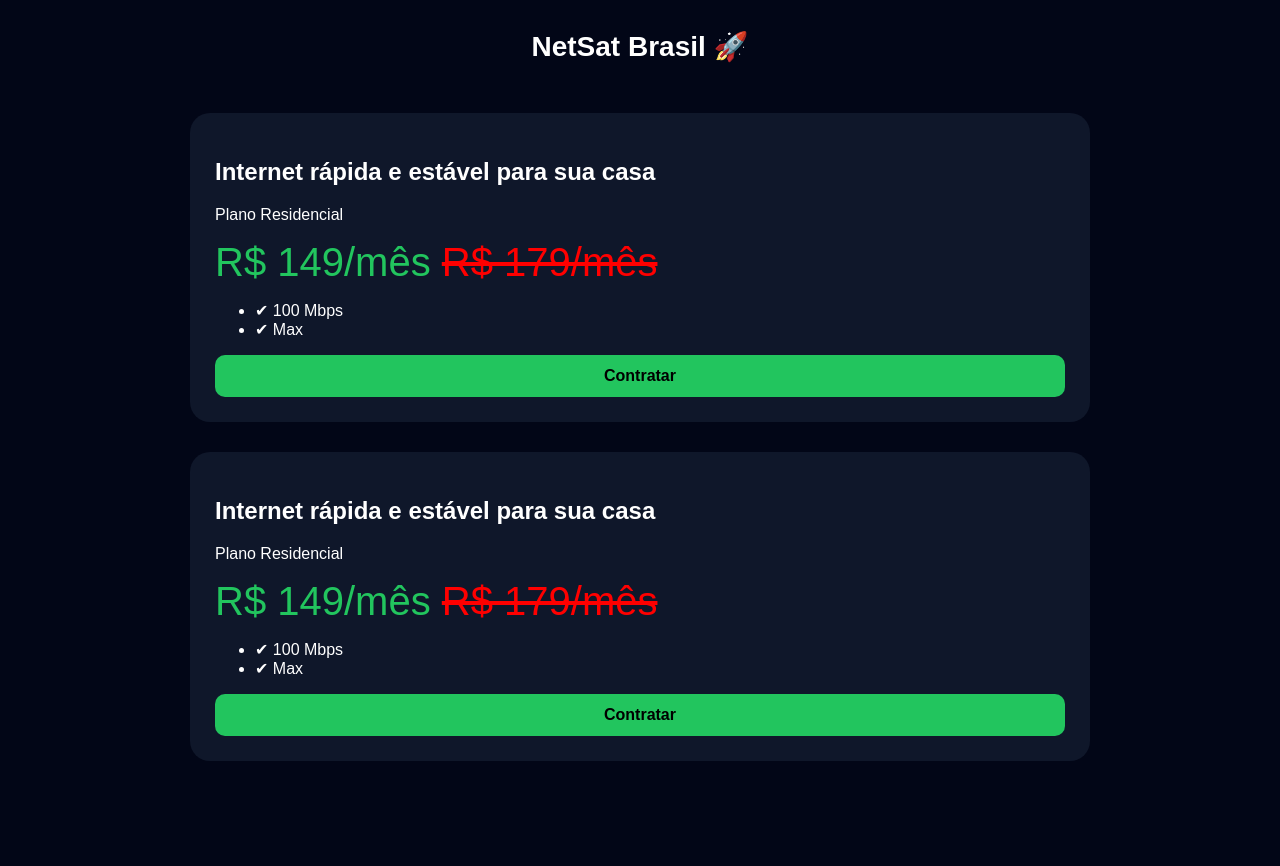
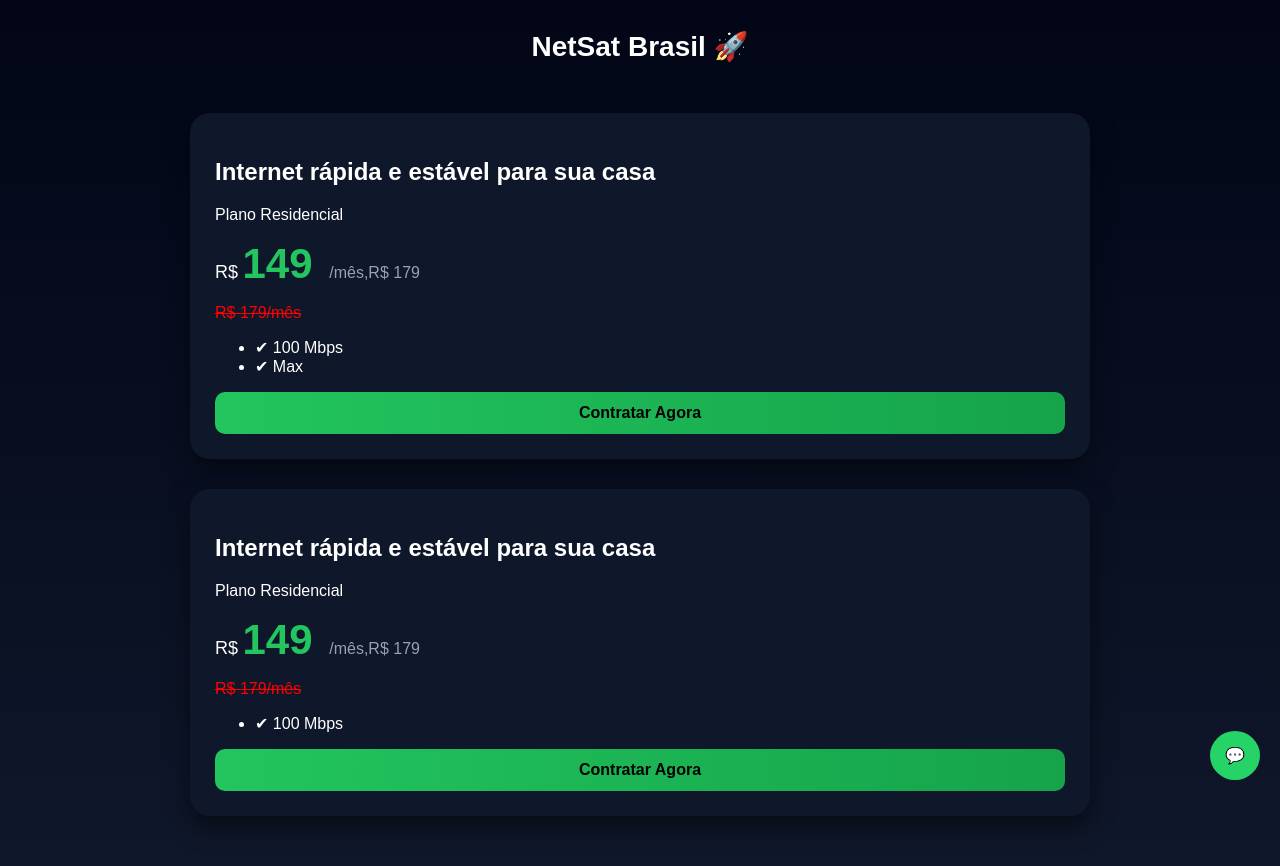
Before and after one commit to cauanexel633-arch/netsat-brasil1, a Flask app: page / in a window 1280 px wide. Before the commit the page ends 761 px from the top, so only its background shows below. Run offline with Flask 3, Linux system fonts and the light colour scheme.

Commit message:
site final profissional

```diff
--- a/app.py
+++ b/app.py
@@ -34,26 +34,24 @@
                 if os.path.exists(os.path.join(caminho, arq)):
                     itens.append(ler(arq))
 
-            valores = ler("subvalor.txt").split(",")
+            valor = ler("subvalor.txt")
 
             paginas.append({
                 "titulo": ler("titulo.txt"),
                 "subtitulo": ler("subtitulo.txt"),
-                "valor": valores[0] if valores else "",
-                "valor_antigo": valores[1] if len(valores) > 1 else "",
+                "valor": valor,
+                "valor_antigo": valor.split(",")[1] if "," in valor else "",
                 "botao": ler("botao.txt"),
                 "itens": itens
             })
 
     return paginas
 
-# site
 @app.route("/")
 def home():
     salvar("visitas.txt", str(datetime.now()))
     return render_template("site.html", paginas=carregar_paginas())
 
-# contato
 @app.route("/contato", methods=["POST"])
 def contato():
     nome = request.form.get("nome")
@@ -64,7 +62,6 @@
 
     return "Mensagem enviada!"
 
-# comprar
 @app.route("/comprar")
 def comprar():
     salvar("cliques.txt", f"comprar | {datetime.now()}")
--- a/paginas/plano2/2_item_menu.txt
+++ /dev/null
@@ -1 +0,0 @@
-Max
--- a/templates/contato.html
+++ b/templates/contato.html
@@ -1,5 +1,5 @@
 <form method="POST" action="/contato">
-<input name="nome" placeholder="Seu nome">
-<input name="mensagem" placeholder="Mensagem">
+<input name="nome" placeholder="Seu nome" required>
+<input name="mensagem" placeholder="Mensagem" required>
 <button>Enviar</button>
 </form>
--- a/templates/site.html
+++ b/templates/site.html
@@ -10,7 +10,7 @@
 body {
     margin: 0;
     font-family: Arial;
-    background: #020617;
+    background: linear-gradient(180deg, #020617, #0f172a);
     color: white;
 }
 
@@ -32,28 +32,55 @@
     padding: 25px;
     border-radius: 20px;
     margin-bottom: 30px;
+    box-shadow: 0 10px 25px rgba(0,0,0,0.5);
 }
 
 .valor {
-    font-size: 40px;
+    margin-top: 10px;
+}
+
+.moeda {
+    font-size: 18px;
+}
+
+.numero {
+    font-size: 42px;
+    font-weight: bold;
     color: #22c55e;
+}
+
+.mes {
+    font-size: 16px;
+    color: #94a3b8;
+    margin-left: 5px;
 }
 
 .antigo {
     text-decoration: line-through;
     color: red;
+    font-size: 16px;
 }
 
 .botao {
     display: block;
-    background: #22c55e;
+    background: linear-gradient(90deg, #22c55e, #16a34a);
     padding: 12px;
     text-align: center;
     border-radius: 10px;
     text-decoration: none;
     color: black;
     font-weight: bold;
-    margin-top: 10px;
+    margin-top: 15px;
+}
+
+.whatsapp {
+    position: fixed;
+    bottom: 20px;
+    right: 20px;
+    background: #25D366;
+    padding: 15px;
+    border-radius: 50%;
+    text-decoration: none;
 }
 </style>
 </head>
@@ -65,17 +92,28 @@
 <div class="container">
 
 {% for p in paginas %}
+
+{% set partes = p.valor.split('/') %}
+
 <div class="card">
 
 <h2>{{ p.titulo }}</h2>
 <p>{{ p.subtitulo }}</p>
 
 <div class="valor">
-{{ p.valor }}
+    <span class="moeda">R$</span>
+    <span class="numero">
+        {{ partes[0].replace('R$', '').split(',')[0] }}
+    </span>
+
+    {% if partes|length > 1 %}
+        <span class="mes">/{{ partes[1] }}</span>
+    {% endif %}
+</div>
+
 {% if p.valor_antigo %}
-<span class="antigo">{{ p.valor_antigo }}</span>
+<p class="antigo">{{ p.valor_antigo }}</p>
 {% endif %}
-</div>
 
 <ul>
 {% for item in p.itens %}
@@ -83,12 +121,15 @@
 {% endfor %}
 </ul>
 
-<a href="{{ p.botao }}" class="botao">Contratar</a>
+<a href="{{ p.botao }}" class="botao">Contratar Agora</a>
 
 </div>
+
 {% endfor %}
 
 </div>
 
+<a href="/contato" class="whatsapp">💬</a>
+
 </body>
 </html>
```
